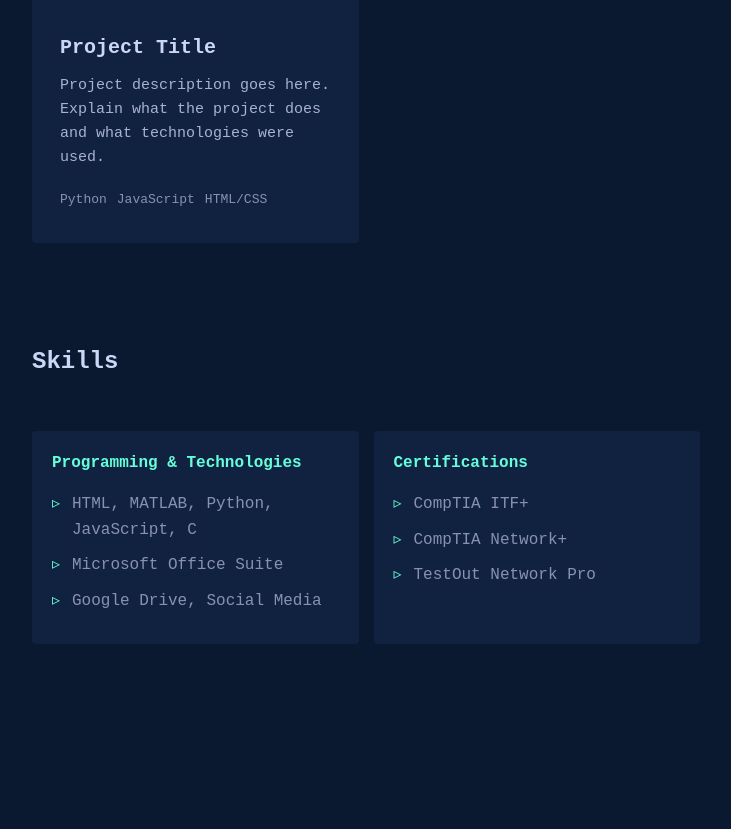
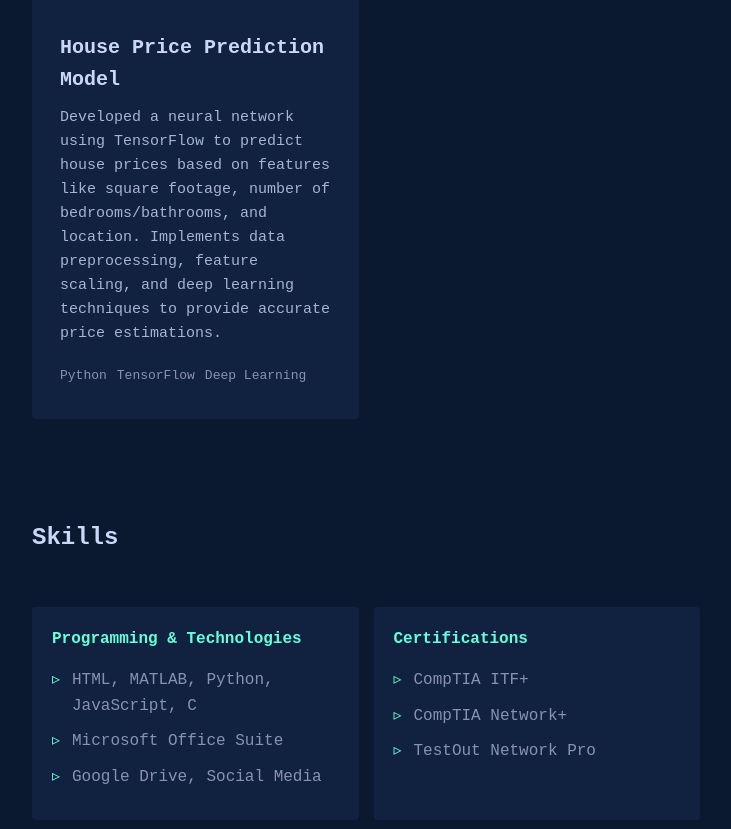
Before and after one commit to ccloud24/ccloud24.github.io, a plain HTML site: page index.html in a window 1280 px wide. Shown: the part 1106-1935 px from the top of the page, without its empty margins (530-1261 px from the left). Before the commit the page ends 1900 px from the top, so only its background shows below. Drawn offline with Linux system fonts and the light colour scheme.

Commit message:
added projectto portfolio

```diff
--- a/index.html
+++ b/index.html
@@ -78,12 +78,14 @@
                                     <a href="#" target="_blank"><i class="fas fa-external-link-alt"></i></a>
                                 </div>
                             </div>
-                            <h4 class="project-title">Project Title</h4>
-                            <p class="project-description">Project description goes here. Explain what the project does and what technologies were used.</p>
+                            <h4 class="project-title">House Price Prediction Model</h4>
+                            <p class="project-description">Developed a neural network using TensorFlow to predict house prices based on features like square footage,
+                                number of bedrooms/bathrooms, and location. Implements data preprocessing, feature scaling, and deep learning
+                                techniques to provide accurate price estimations. </p>
                             <ul class="project-tech-list">
                                 <li>Python</li>
-                                <li>JavaScript</li>
-                                <li>HTML/CSS</li>
+                                <li>TensorFlow</li>
+                                <li>Deep Learning</li>
                             </ul>
                         </div>
                     </div>
```
Also changed, not shown: 1 other file.
